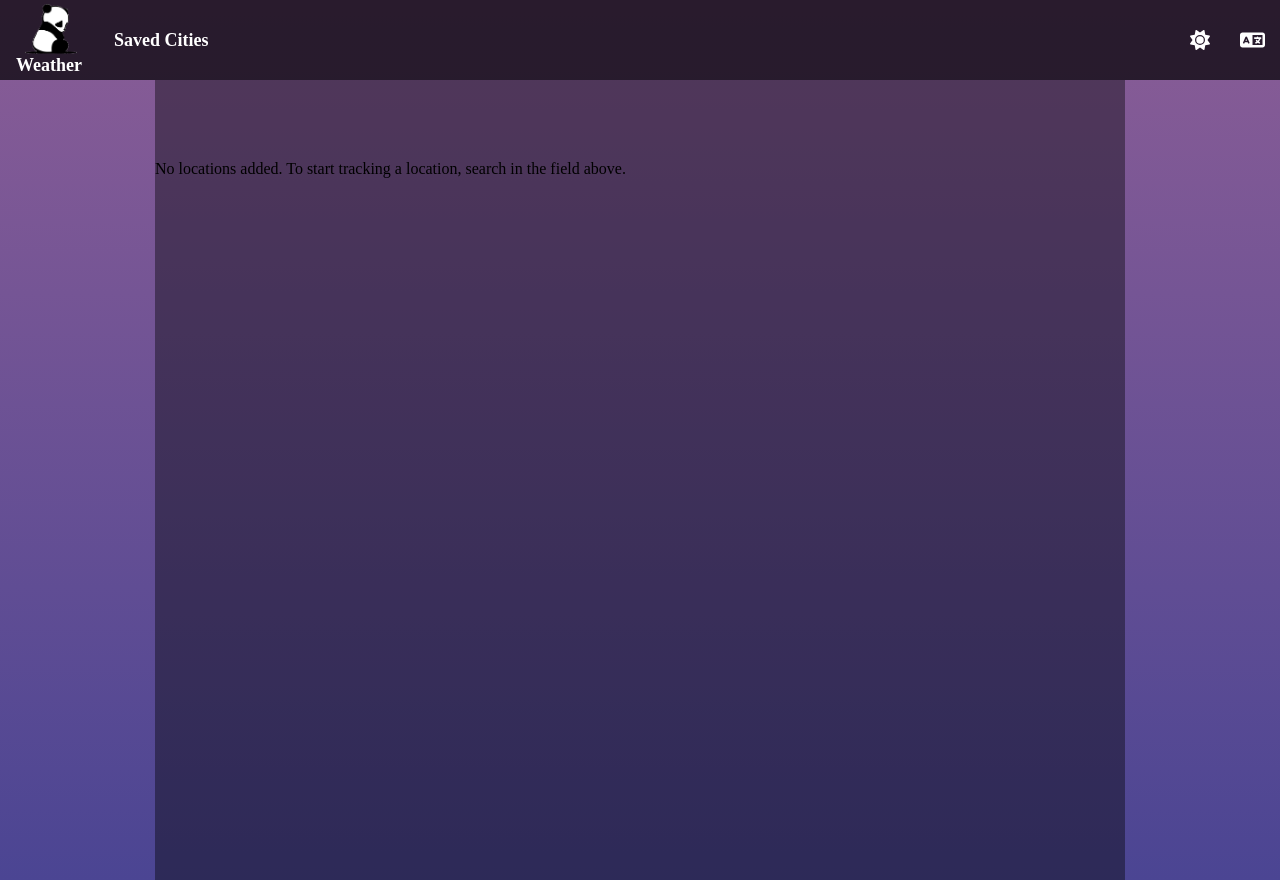
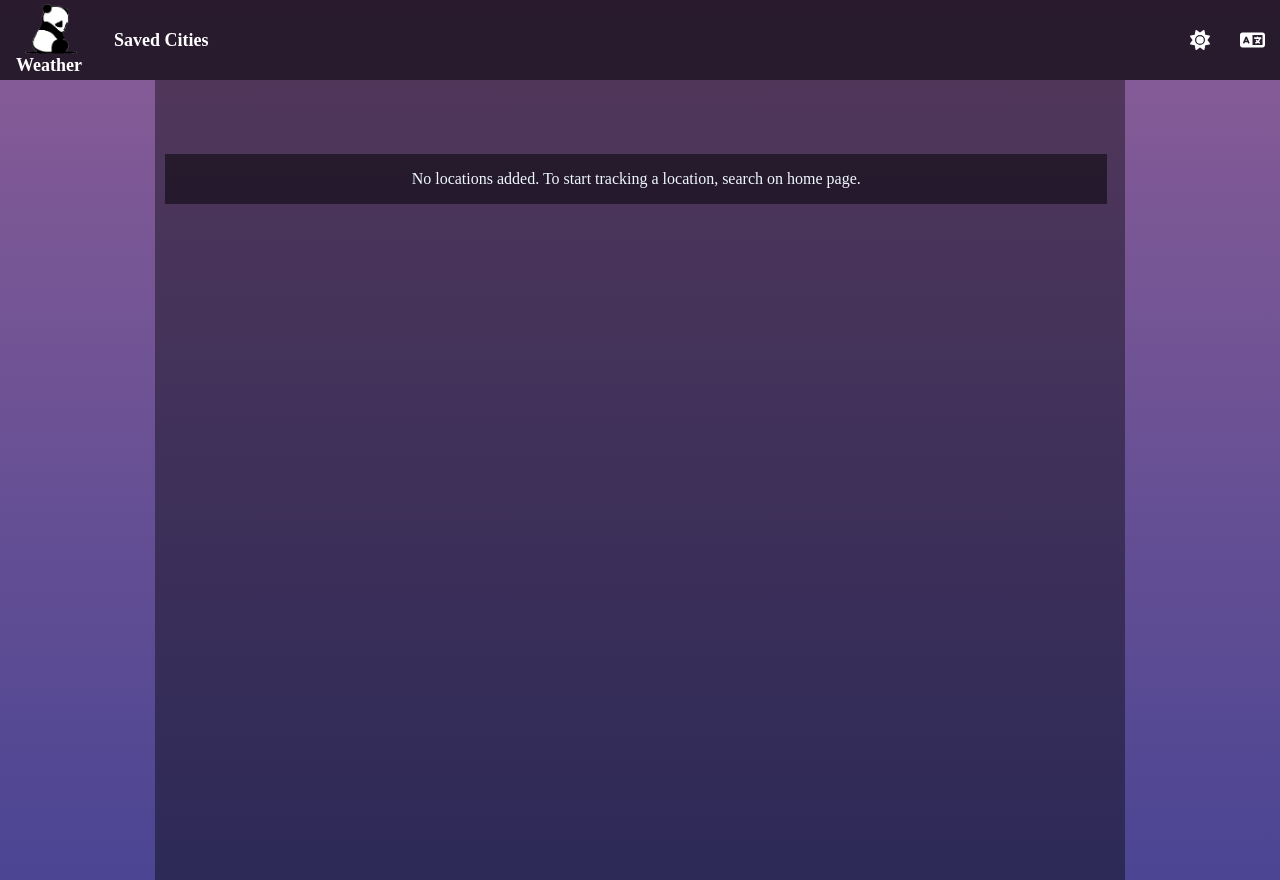
Before and after one commit to ShumovskaIryna/shumovskairyna.github.io, a Vue app: page /savedCities in a window 1280 px wide. Built offline with nearby package versions, Linux system fonts and the light colour scheme.

Commit message:
change some alert

```diff
--- a/src/components/SavedCitiesView.vue
+++ b/src/components/SavedCitiesView.vue
@@ -4,10 +4,11 @@
       <CityCard :city="city" @click="goToCityView(city)" />
     </div>
   </div>
-  <p v-if="savedCities.length === 0">
-    No locations added. To start tracking a location, search in
-    the field above.
-  </p>
+  <div v-if="savedCities.length === 0" class="alertContainer">
+    <p >
+      No locations added. To start tracking a location, search on home page.
+    </p>
+  </div>
 </template>
 
 <script setup>
@@ -42,12 +43,12 @@ const goToCityView = (city) => {
     name: "cityView",
     params: { state: city.state, city: city.city },
     query: {
+      id: city.id,
       lat: city.coords.lat,
       lng: city.coords.lng,
     },
   });
 };
-console.log(savedCities)
 </script>
 
 <style scoped>
@@ -66,6 +67,16 @@ console.log(savedCities)
   width: 31%;
   cursor: pointer;
   margin: 10px;
+}
+.alertContainer {
+  position: relative;
+  display: inline-block;
+  background-color: rgba(0, 0, 0, 0.5);
+  text-align: center;
+  width: 95%;
+  cursor: pointer;
+  margin: 10px;
+  color:aliceblue;
 }
 @media (max-width: 992px) {
   .citiesContainer{
```
